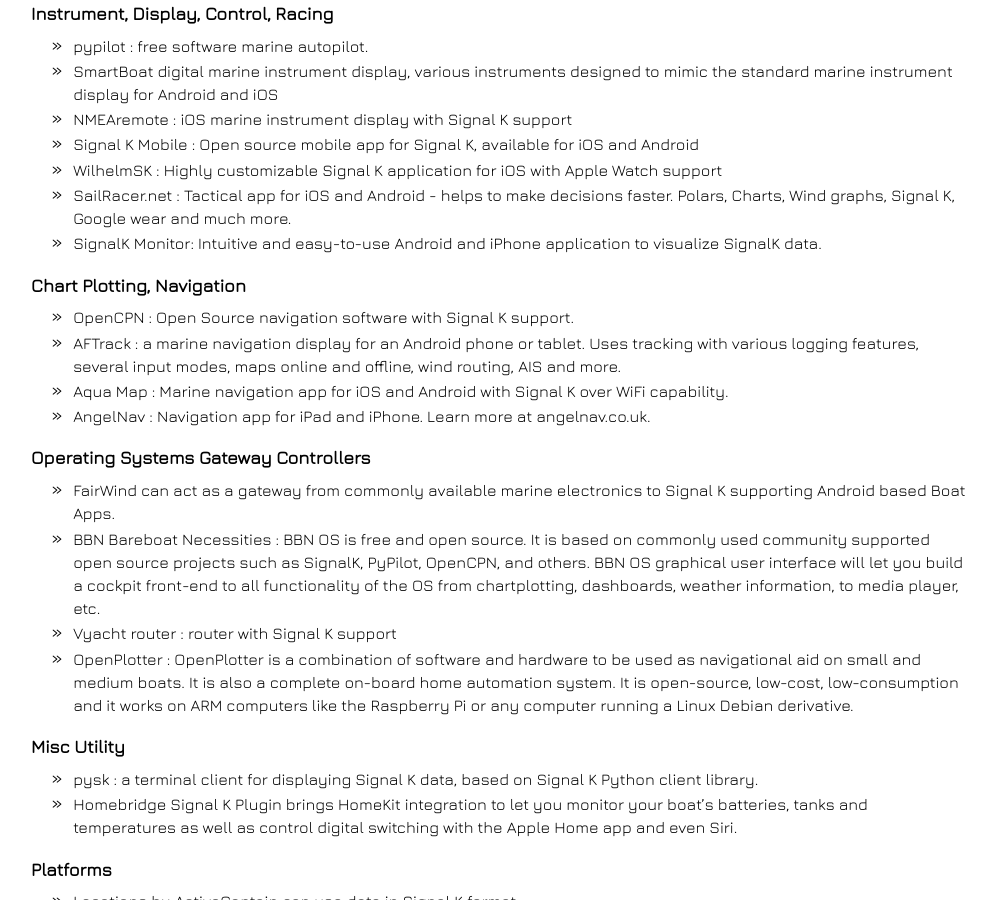
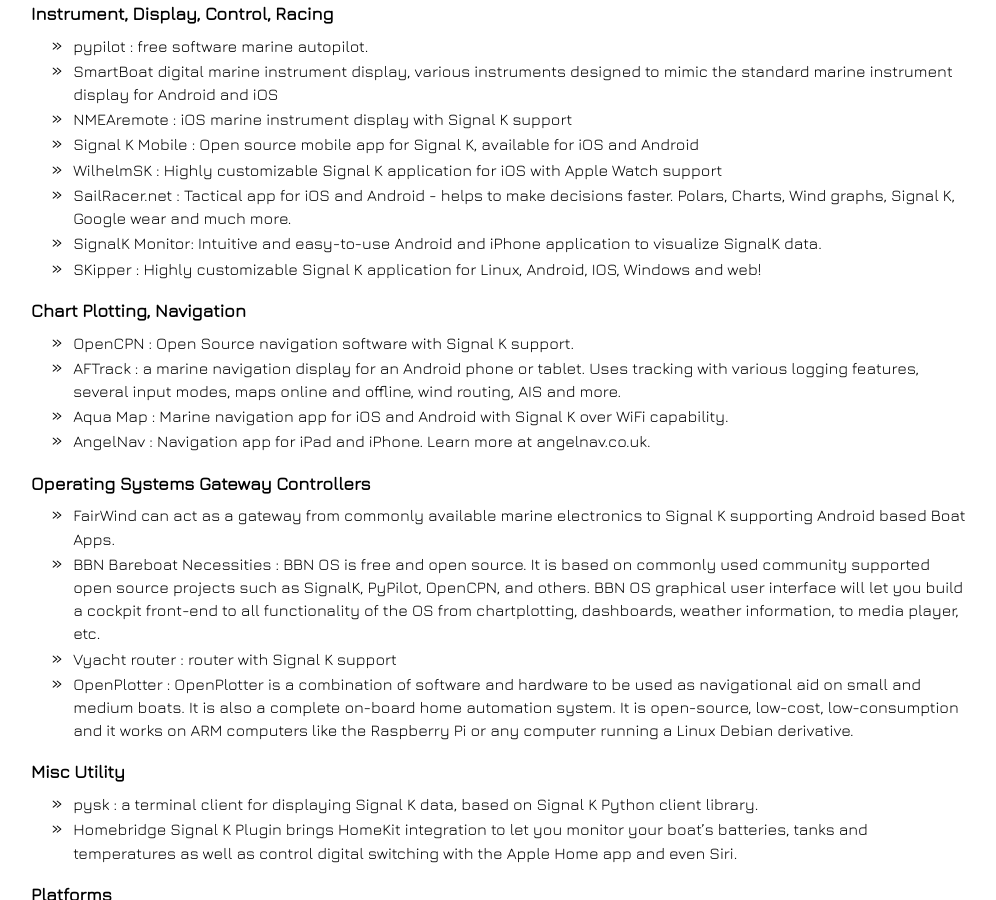
Before and after one commit to SignalK/signalk.github.io, a Jekyll site: the page built from solutions.md, in a window 1280 px wide and 900 px high, scrolled down 702 px. Shown: the whole window, without its empty margins (141-1137 px from the left). Built offline with Jekyll 4.4.1, drawn with Linux system fonts in a browser that asks for light colours; nearby versions of some CDN libraries.

Commit message:
Add SKipper app into software list. (#92)

```diff
--- a/solutions.md
+++ b/solutions.md
@@ -28,6 +28,7 @@
 - [WilhelmSK](https://itunes.apple.com/us/app/wilhelmsk/id1150499484?mt=8) : Highly customizable Signal K application for iOS with Apple Watch support
 - [SailRacer.net](http://sailracer.net) : Tactical app for iOS and Android - helps to make decisions faster. Polars, Charts, Wind graphs, Signal K, Google wear and much more.
 - [SignalK Monitor](https://www.youtube.com/watch?v=X8VbkD8WYV8): Intuitive and easy-to-use [Android](https://play.google.com/store/apps/details?id=com.belmille.signalkflutter) and [iPhone](https://apps.apple.com/fi/app/signalk-monitor/id1534189860) application to visualize SignalK data.
+- [SKipper](https://www.skipperapp.net/) : Highly customizable Signal K application for Linux, Android, IOS, Windows and web!
 
 #### Chart Plotting, Navigation
 - [OpenCPN](https://opencpn.org/) : Open Source navigation software with Signal K support.
```
